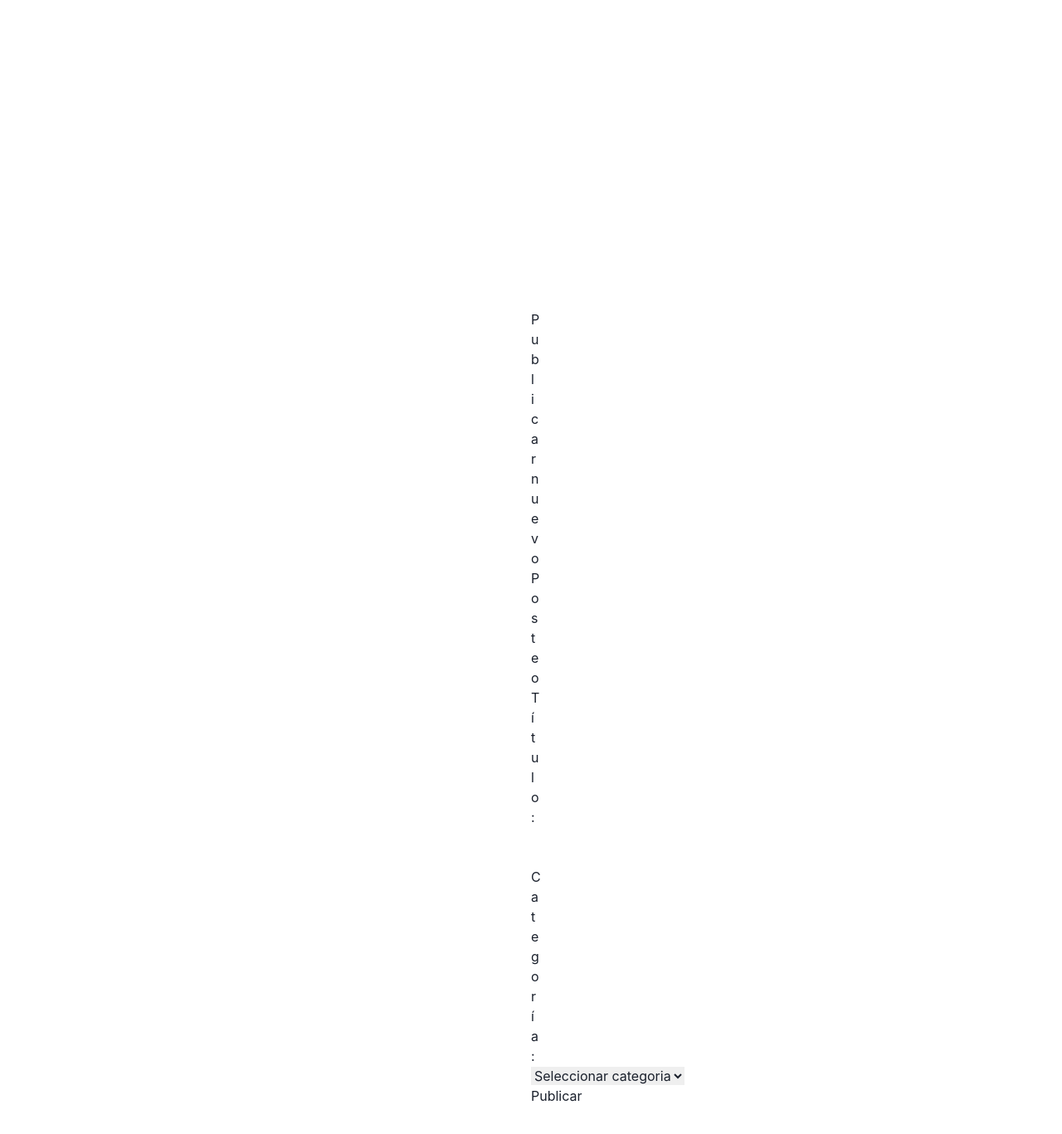
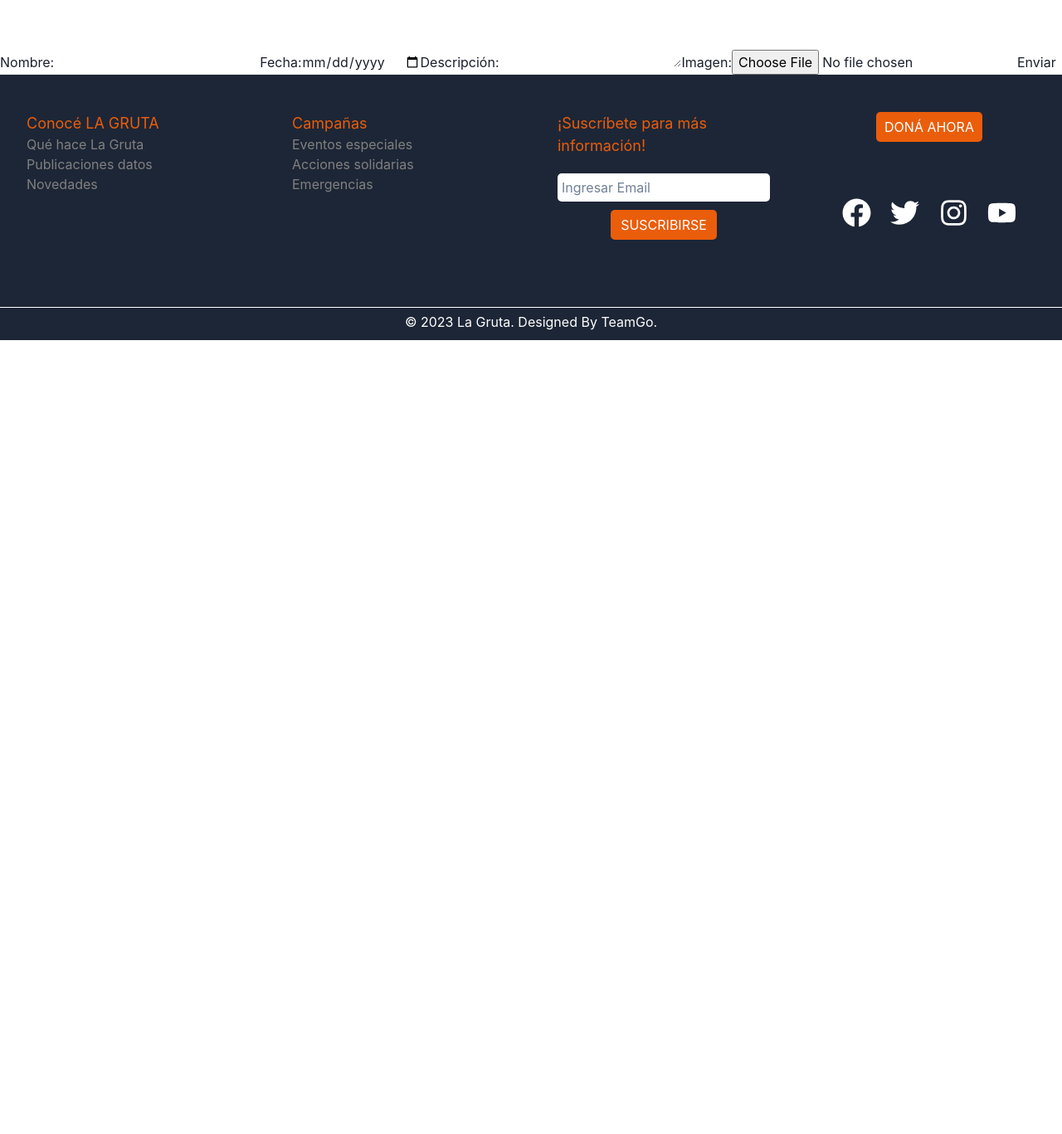
Before and after one commit to sofiaparraweb/lagrutaclient, a React (Vite) app in the folder lagrutaclient/: page /dashboard in a window 1280 px wide. Shown: the part 267-1634 px from the top of the page at 83% size. After the commit the page ends 800 px from the top, so only its background shows below. Built offline with nearby package versions, Linux system fonts and the light colour scheme; a web font is replaced by a local one.

Commit message:
añadi el form

```diff
--- a/lagrutaclient/package.json
+++ b/lagrutaclient/package.json
@@ -22,13 +22,16 @@
     "@popperjs/core": "^2.11.8",
     "accounting": "^0.4.1",
     "axios": "^1.4.0",
+    "cloudinary-react": "^1.8.1",
     "dotenv": "^16.1.4",
     "fontawesome": "^5.6.3",
     "framer-motion": "^10.12.16",
     "install": "^0.13.0",
+    "multer": "^1.4.5-lts.1",
     "npm": "^9.7.1",
     "react": "^18.2.0",
     "react-dom": "^18.2.0",
+    "react-hook-form": "^7.45.0",
     "react-icons": "^4.9.0",
     "react-redux": "^8.0.7",
     "react-router-dom": "^6.12.1",
--- a/lagrutaclient/src/Redux/actions.jsx
+++ b/lagrutaclient/src/Redux/actions.jsx
@@ -19,7 +19,6 @@ export const POST_NEWS_DASHBOARD = "POST_NEWS_DASHBOARD";
 
 const url = "http://localhost:3001";
 
-
 export function getAllActivity() {
   return async function (dispatch) {
     try {
@@ -31,10 +30,10 @@ export function getAllActivity() {
     } catch (err) {
       console.log(err);
     }
-  }
+  };
 }
 
-const LOCAL = "http://localhost:3001"
+const LOCAL = "http://localhost:3001";
 
 export function getTypeActi() {
   return async function (dispatch) {
@@ -45,17 +44,16 @@ export function getTypeActi() {
         payload: res.data,
       });
     } catch (err) {
-      console.error('hola', err);
+      console.error("hola", err);
     }
+  };
 }
-}
-
 
 export function getActiId(id) {
   return async function (dispatch) {
     try {
       const res = await axios.get(`${url}/activity/${id}`);
-        console.log(res.data)
+      console.log(res.data);
       return dispatch({
         type: GET_DETAIL_ACTIVITY,
         payload: res.data,
@@ -63,44 +61,42 @@ export function getTypeActi() {
     } catch (err) {
       console.error(err);
     }
-  }
   };
-
-export function cleanDetail () {
-  return { type: CLEANDETAIL }
 }
 
-
+export function cleanDetail() {
+  return { type: CLEANDETAIL };
+}
 
 /* tienda */
 
-export const getAllProducts = () =>{
-  return async (dispatch) =>{
+export const getAllProducts = () => {
+  return async (dispatch) => {
     const resp = await axios(`${url}/products/`);
-      return dispatch({type: GET_ALL_PRODUCTS, payload: resp.data})
-  }
-}
+    return dispatch({ type: GET_ALL_PRODUCTS, payload: resp.data });
+  };
+};
 
-export const getAllProductTypes = () =>{
-  return async (dispatch) =>{
+export const getAllProductTypes = () => {
+  return async (dispatch) => {
     const resp = await axios(`${url}/productsTypes/`);
-      return dispatch({type: GET_ALL_PRODUCTS_TYPES, payload: resp.data})
-  }
-}
+    return dispatch({ type: GET_ALL_PRODUCTS_TYPES, payload: resp.data });
+  };
+};
 
-export const getDetailProducts = (id_products) =>{
-  return async (dispatch) =>{
-      const {data} = await axios.get(`${url}/products/${id_products}`);
-      return dispatch({type: GET_DETAIL_PRODUCTS, payload: data})
-  }
-}
+export const getDetailProducts = (id_products) => {
+  return async (dispatch) => {
+    const { data } = await axios.get(`${url}/products/${id_products}`);
+    return dispatch({ type: GET_DETAIL_PRODUCTS, payload: data });
+  };
+};
 
-export const filterByName = (name) =>{
+export const filterByName = (name) => {
   return async (dispatch) => {
     try {
       const response = await axios.get(`${url}/filter/name?name=${name}`);
-      dispatch({ type: FILTER_BY_NAME, payload: response.data.filteredName })
-    } catch (error){
+      dispatch({ type: FILTER_BY_NAME, payload: response.data.filteredName });
+    } catch (error) {
       console.log(error);
     }
   };
@@ -110,23 +106,23 @@ export const filterByType = (name) => {
   return async (dispatch) => {
     try {
       const response = await axios.get(`${url}/filter/byType?name=${name}`);
-      dispatch({ type: FILTER_BY_TYPE, payload: response.data.filteredByType })
-    } catch (error){
+      dispatch({ type: FILTER_BY_TYPE, payload: response.data.filteredByType });
+    } catch (error) {
       console.log(error);
     }
   };
 };
 
-export const orderByPrice = (price) =>{
+export const orderByPrice = (price) => {
   return async (dispatch) => {
     try {
       const response = await axios.get(`${url}/order/byPrice?price=${price}`);
-      dispatch({ type: ORDER_BY_PRICE, payload: response.data })
-    } catch (error){
+      dispatch({ type: ORDER_BY_PRICE, payload: response.data });
+    } catch (error) {
       console.log(error);
     }
-  }
-}
+  };
+};
 
 /* profile */
 
@@ -161,7 +157,10 @@ export const createProfile = (userData) => {
 export const updateProfile = (userId, updatedUserData) => {
   return async (dispatch) => {
     try {
-      const response = await axios.put(`${url}/status/${userId}`, updatedUserData);
+      const response = await axios.put(
+        `${url}/status/${userId}`,
+        updatedUserData
+      );
       dispatch({
         type: UPDATE_PROFILE_SUCCESS,
         payload: response.data,
@@ -169,36 +168,35 @@ export const updateProfile = (userId, updatedUserData) => {
     } catch (error) {
       console.log(error);
     }
-  }
-}
+  };
+};
 
 /* dashboard */
 
 export const addProduct = (product) => {
   return {
     type: ADD_PRODUCT,
-    payload: product
-  }
-}
+    payload: product,
+  };
+};
 
 export const deleteProduct = (product) => {
   return {
     type: DELETE_PRODUCT,
-    payload: product
-  }
-}
+    payload: product,
+  };
+};
 
-export function create_news (payload) {
-  return async function (payload) {
+export function create_news(payload) {
+  return async function (dispatch) {
     try {
-      var res = await axios.post(`${LOCAL}/`, payload);
+      var res = await axios.post(`${LOCAL}/activity`, payload);
       return {
         type: POST_NEWS_DASHBOARD,
-        res
+        res,
+      };
+    } catch (err) {
+      console.log("Falta información", err);
     }
-    } catch (err) {
-      console.log("Falta información", err)
+  };
 }
-
- }
-}
--- a/lagrutaclient/src/components/DashBoard/Noticias/FormCreacion.jsx
+++ b/lagrutaclient/src/components/DashBoard/Noticias/FormCreacion.jsx
@@ -1,53 +1,68 @@
 import { React, useEffect, useState, useRef } from "react";
 import { useDispatch, useSelector } from "react-redux";
+import { useForm } from "react-hook-form";
 import { create_news, getTypeActi } from "../../../Redux/actions.jsx";
 
 import style from "./FormCreacion.module.css";
 
-const FormNews = () => {
-  const dispatch = useDispatch();
-  const typesActivity = useSelector((state) => state.activityTypes);
-  const selectedTypesRef = useRef([]);
-  const [errors, setErrors] = useState({});
+const FormCreacion = () => {
+  const [name, setName] = useState('');
+  const [date, setDate] = useState('');
+  const [description, setDescription] = useState('');
+  const [img, setImg] = useState(null);
 
-  const [activity, setActivity] = useState({
-    name: "",
-    ActivityTypes: "",
-    img: "",
-    description: "",
-    date: "",
-  });
+  const handleSubmit = (event) => {
+    event.preventDefault();
+
+    // Validar los campos antes de enviar el formulario al backend
+
+    if (name === '' || date === '' || description === '' || img === null) {
+      alert('Por favor, complete todos los campos');
+      return;
+    }
+
+    // Crear un objeto FormData para enviar los datos al backend
+    const formData = new FormData();
+    formData.append('name', name);
+    formData.append('date', date);
+    formData.append('description', description);
+    formData.append('img', img);
+
+
+    fetch('/uploadfile', {
+      method: 'POST',
+      body: formData
+    })
+    .then(response => {
+      // Manejargit la respuesta del backend
+      console.log(response);
+    })
+    .catch(error => {
+      // Manejar errores
+      console.error(error);
+    });
+  }
 
   return (
     <section className={style.section}>
-      <div className="title">
-        <h2> Publicar nuevo Posteo</h2>
-      </div>
-      <div className="container-form">
-        <form>
-          <label htmlFor="name">Título: </label>
-          <input id="name" name="name" type="text"></input>
-          {/* aca colocar el codigo de img cloudinary*/}
-          <label htmlFor="description"></label>
-          <input id="description" name="description" type="??"></input>
-          <label htmlFor="">Categoría: </label>
-          <p class="typesactivi">
-            <select htmlFor="ActivityTypes">
-              <option key="" value="">
-                Seleccionar categoria
-              </option>
-              {typesActivity?.map((e) => {
-                <option key={e.id} value={e.name}>
-                  {e.name}
-                </option>;
-              })}{" "}
-            </select>
-          </p>
-          <button type="submit"> Publicar</button>
-        </form>
-      </div>
+    <form onSubmit={handleSubmit} encType="multipart/form-data">
+      <label htmlFor="name">Nombre:</label>
+      <input type="text" id="name" name="name" value={name} onChange={(e) => setName(e.target.value)} required />
+
+      <label htmlFor="date">Fecha:</label>
+      <input type="date" id="date" name="date" value={date} onChange={(e) => setDate(e.target.value)} required />
+
+      <label htmlFor="description">Descripción:</label>
+      <textarea id="description" name="description" value={description} onChange={(e) => setDescription(e.target.value)} required />
+
+      <label htmlFor="img">Imagen:</label>
+      <input type="file" id="img" name="img" accept="image/*" onChange={(e) => setImg(e.target.files[0])} required />
+
+      <button type="submit">Enviar</button>
+    </form>
     </section>
   );
-};
+}
 
-export default FormNews;
+
+export default FormCreacion;
--- a/lagrutaclient/src/components/DashBoard/Noticias/FormCreacion.module.css
+++ b/lagrutaclient/src/components/DashBoard/Noticias/FormCreacion.module.css
@@ -1,3 +1,3 @@
 .section {
-    padding: 50%;
+margin-top: 300px;
 }
```
Also changed, not shown: lagrutaclient/src/components/DashBoard/Noticias/UploadImg.jsx (added), 1 other file (tests, documents, lock files or other folders). Lines whose indentation alone changed are shown as unchanged.
